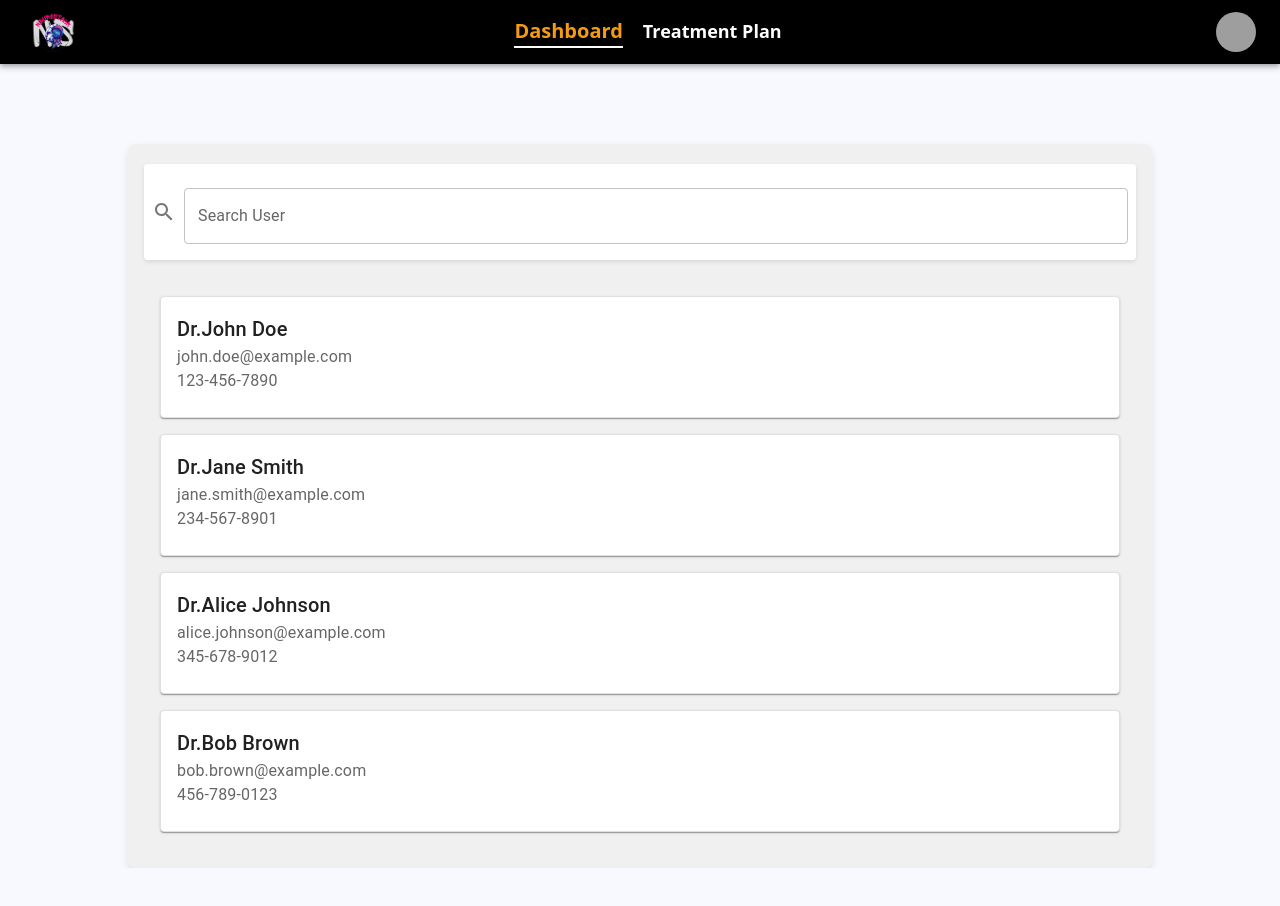
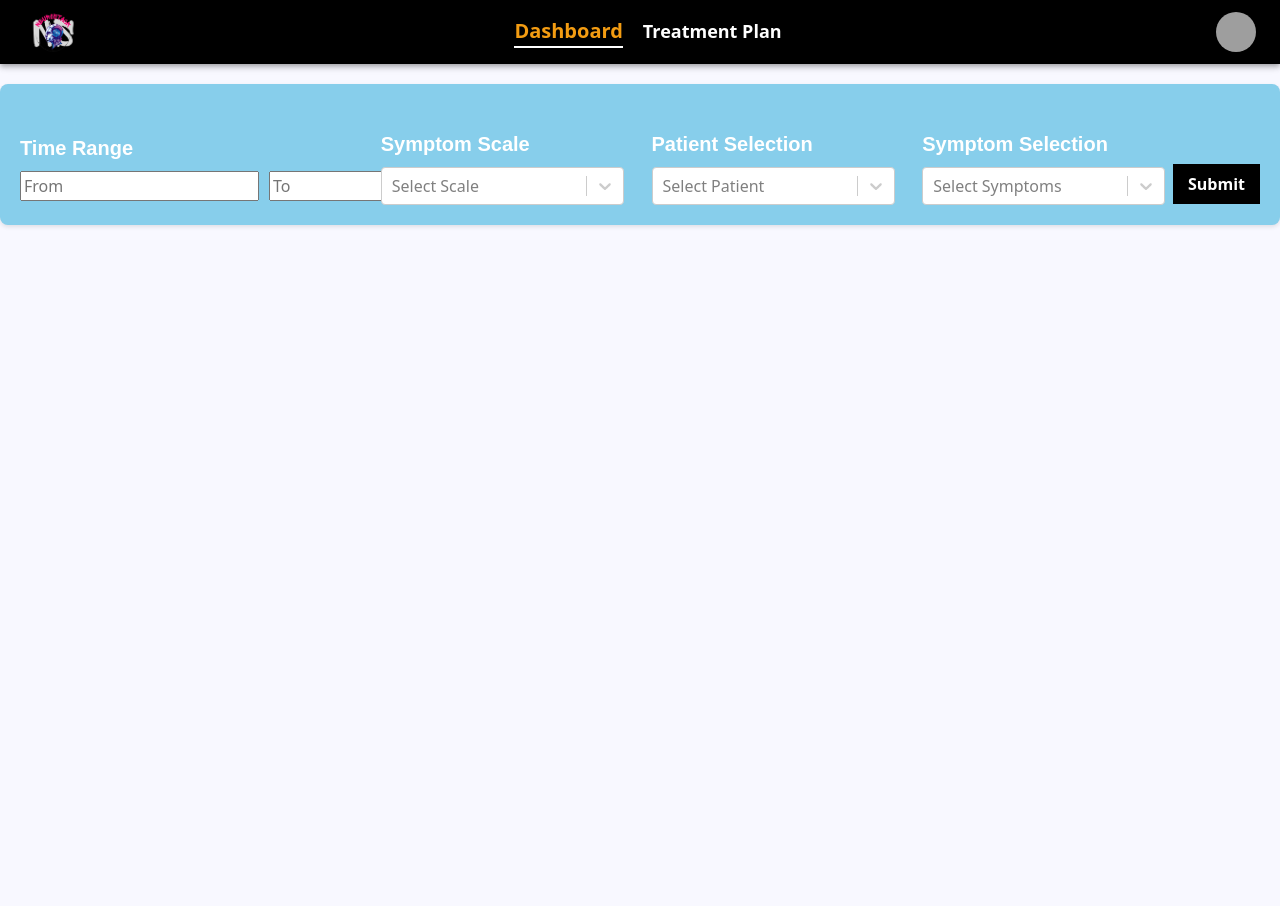
Before and after one commit to sakshamsachdeva13/NeuroStack, a React (Create React App) app: page / in a window 1280 px wide. Shown: the top 906 px of the page. Before the commit the page ends 868 px from the top, so only its background shows below. Built offline with nearby package versions, Linux system fonts and the light colour scheme; grey boxes are pictures that could not be loaded.

Commit message:
changed commited

```diff
--- a/package.json
+++ b/package.json
@@ -29,6 +29,7 @@
     "react-scripts": "5.0.1",
     "react-select": "^5.8.0",
     "redux": "^5.0.1",
+    "styled-components": "^6.1.12",
     "web-vitals": "^2.1.4",
     "xlsx": "^0.18.5"
   },
--- a/src/App.js
+++ b/src/App.js
@@ -66,7 +66,7 @@ function App() {
       <div>
         <Toaster /> {/* Rendering Toaster from react-hot-toast */}
       </div>
-      {adminApp}
+      {defaultApp}
     </Container>
   );
 }
--- a/src/components/Filters/Filter.jsx
+++ b/src/components/Filters/Filter.jsx
@@ -1,6 +1,7 @@
 import React from 'react';
 import Select from 'react-select';
 import DatePicker from 'react-datepicker';
+import styled from 'styled-components';
 import 'react-datepicker/dist/react-datepicker.css';
 import styles from './Filter.module.css';
 
@@ -17,6 +18,42 @@ const symptomSelectionOptions = [
   { value: 'loss-of-sensation', label: 'Loss of Sensation' },
   { value: 'seizures', label: 'Seizures' },
 ];
+
+const StyledSelect = styled(Select)`
+  .react-select__control {
+    display: flex;
+    flex-wrap: nowrap;
+    overflow: hidden;
+  }
+
+  .react-select__value-container {
+    display: flex;
+    flex-wrap: nowrap;
+    overflow-x: auto;
+    overflow-y: hidden;
+    white-space: nowrap;
+  }
+
+  .react-select__multi-value {
+    display: inline-block;
+    max-width: 50px; /* Adjust as necessary */
+    overflow: hidden;
+    text-overflow: ellipsis;
+    white-space: nowrap;
+  }
+
+  .react-select__multi-value__label {
+    display: inline-block;
+    overflow: hidden;
+    text-overflow: ellipsis;
+    white-space: nowrap;
+    max-width: 20px; /* Adjust to fit two characters and ellipsis */
+  }
+
+  .react-select__multi-value__remove {
+    display: inline-block;
+  }
+`;
 
 const Filter = ({
   timeRange,
@@ -39,7 +76,7 @@ const Filter = ({
   };
 
   const patientOptions = patients.map(patient => ({
-    value: patient.id, // Assuming each patient object has an 'id' property
+    value: patient.id,
     label: `ID: ${patient.id}`
   }));
 
@@ -92,12 +129,13 @@ const Filter = ({
       </div>
       <div className={styles.filter}>
         <label>Symptom Selection</label>
-        <Select
+        <StyledSelect
           isMulti
           options={symptomSelectionOptions}
           value={symptomSelectionOptions.filter(option => symptomSelection.includes(option.value))}
           onChange={handleSymptomChange}
           placeholder="Select Symptoms"
+          classNamePrefix="react-select"
         />
       </div>
       <button onClick={handleSubmit} className={styles.submitButton}>Submit</button>
--- a/src/components/Filters/Filter.module.css
+++ b/src/components/Filters/Filter.module.css
@@ -17,6 +17,7 @@
   flex-direction: column;
   width: calc(20% - 5px); /* Adjust width to account for padding */
   padding-top: 2%;
+  position: relative;
 }
 
 .filter + .filter {
@@ -28,7 +29,7 @@
   margin-bottom: 8px;
   font-weight: bold;
   color: rgb(255, 255, 255);
-  font-size:20px;
+  font-size: 20px;
   font-family: sans-serif;
 }
 
```
Also changed, not shown: 1 other file (tests, documents, lock files or other folders).
